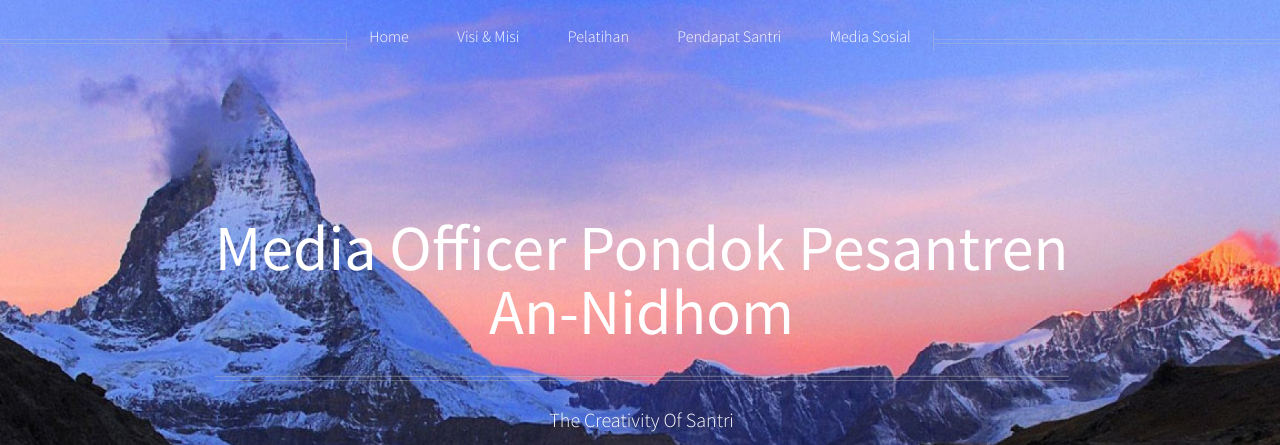
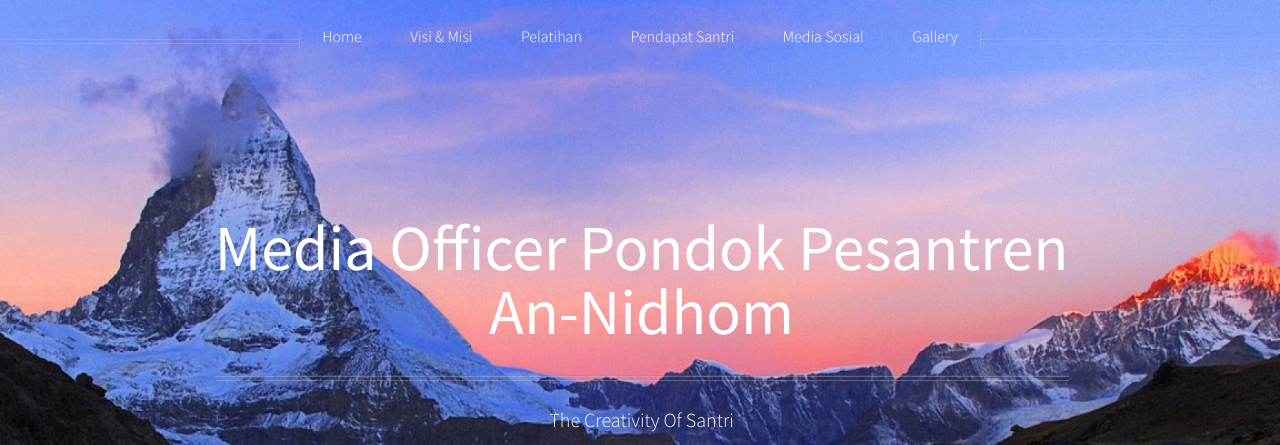
Before and after one commit to NidhomDev/NidhomDev.github.io, a website: page index.html in a window 1280 px wide. Shown: the top 445 px of the page. Drawn offline with Linux system fonts and the light colour scheme.

Commit message:
Update index.html

```diff
--- a/index.html
+++ b/index.html
@@ -39,6 +39,7 @@
 							<li><a href="#pelatihan">Pelatihan</a></li>
 							<li><a href="#features">Pendapat Santri</a></li>
 							<li><a href="#footer">Media Sosial</a></li>
+							<li><a href="demo/index.html">Gallery</a></li>
 						</ul>
 					</nav>
 				</div>
```
